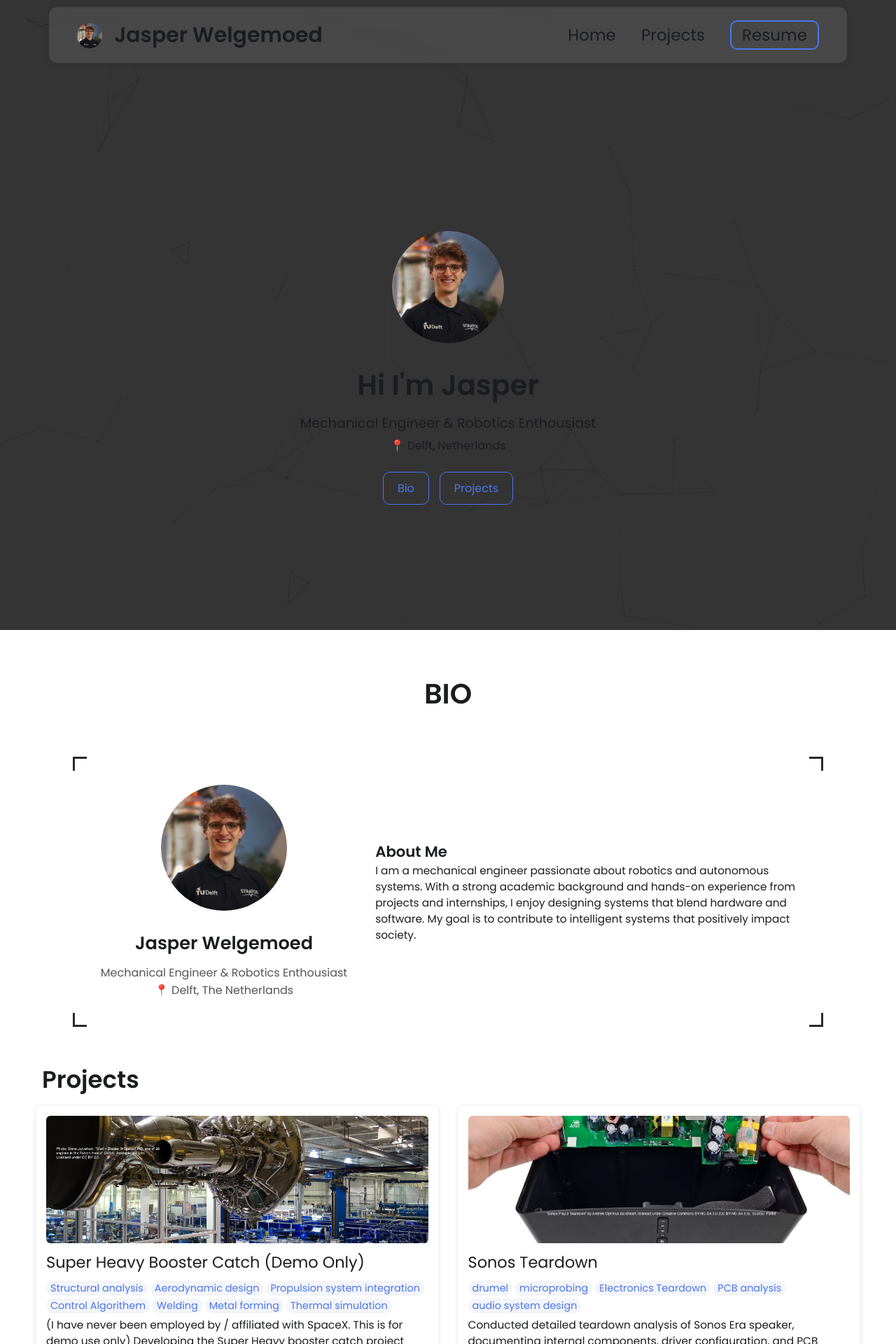
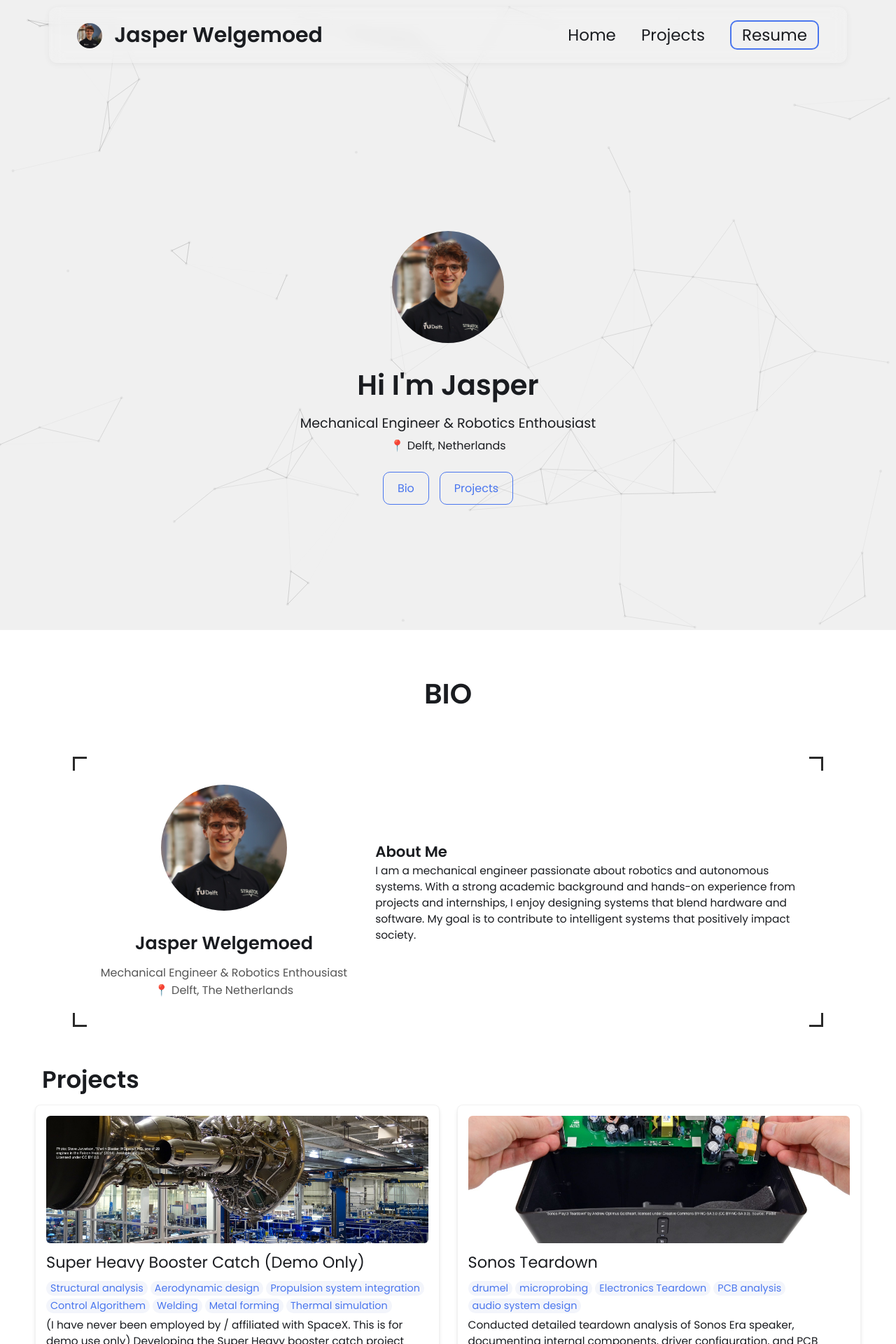
Before and after one commit to jasperwelgemoed/jasperwelgemoed.github.io, a Jekyll site: the page built from index.html, in a window 1280 px wide. Shown: the top 1920 px of the page at 70% size. Built offline with Jekyll 4.4.1, drawn with Linux system fonts in a browser that asks for light colours.

Commit message:
Update styles.css

```diff
--- a/css/styles.css
+++ b/css/styles.css
@@ -946,7 +946,7 @@ footer p {
   width: 100%;
   height: 100%;
   z-index: 0;
-  background-color: rgba(30, 30, 30, 0.9);; /* soft gray */
+  background-color: rgba(70, 70, 70, 0.08);; /* soft gray */
   pointer-events: none;
 }
 
```
